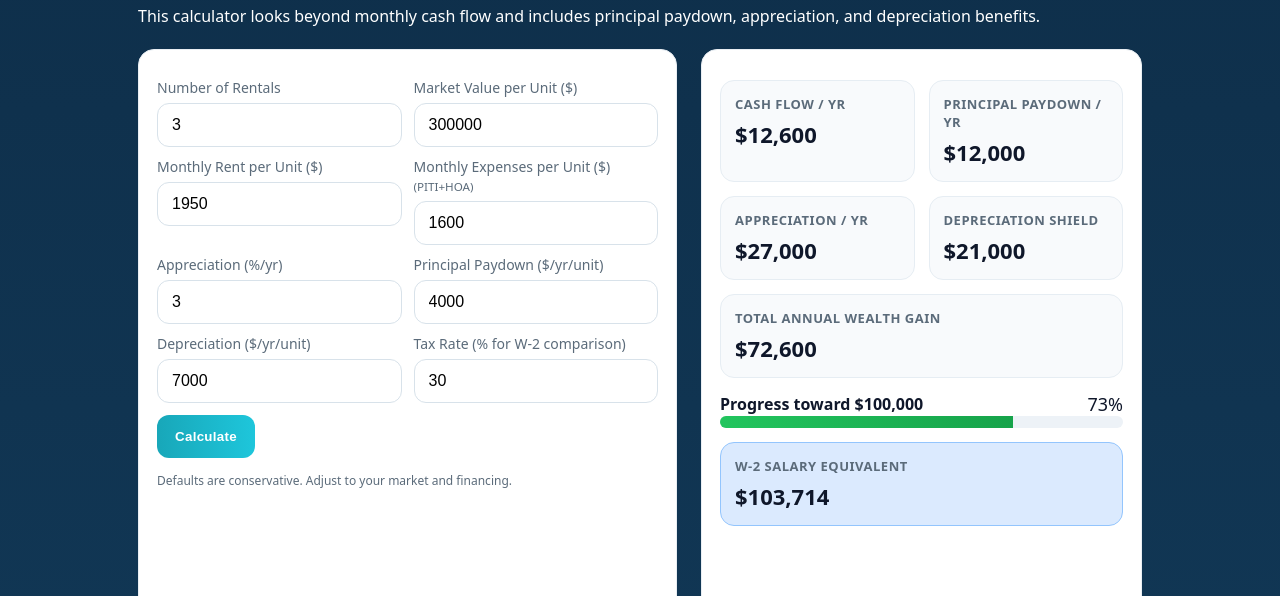
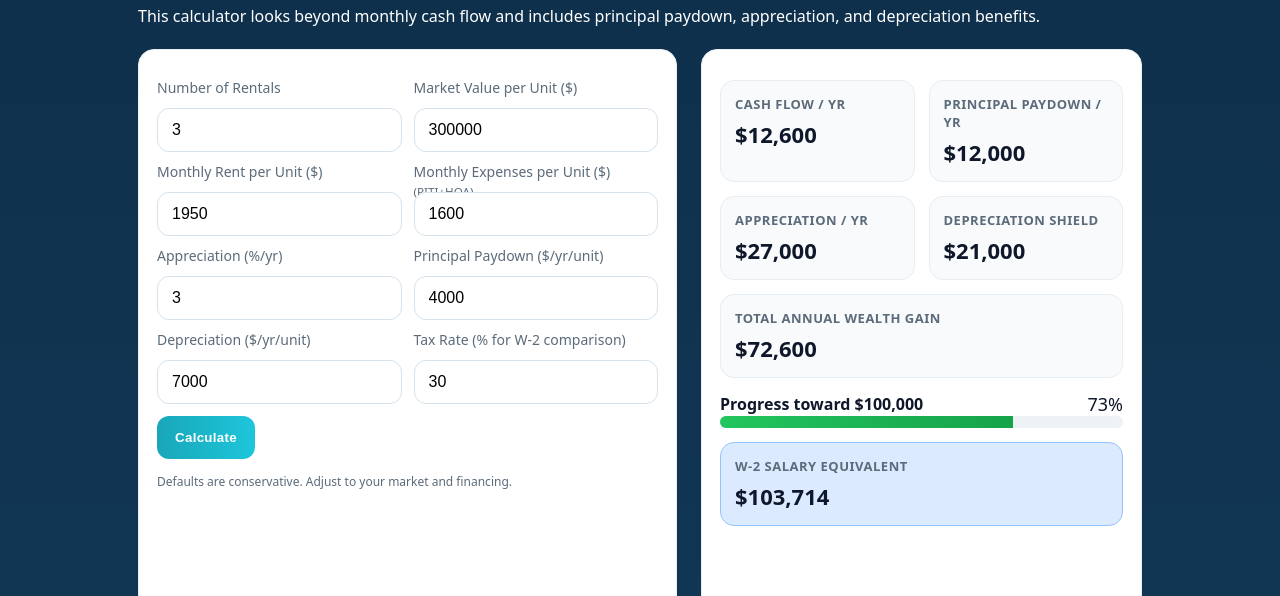
Before and after one commit to SharkeyRE/rental-calculator, a plain HTML site: page index.html in a window 1280 px wide. Shown: the part 188-784 px from the top of the page. Drawn offline with Linux system fonts and the light colour scheme.

Commit message:
Update index.html

```diff
--- a/index.html
+++ b/index.html
@@ -44,7 +44,13 @@
     @media (max-width:900px){.grid{grid-template-columns:1fr}}
 
     .panel{background:var(--card);border:1px solid #e9eef3;border-radius:16px;padding:18px}
-    label{display:block;font-size:14px;color:var(--muted);margin:10px 0 6px}
+    label{
+  display:block;
+  font-size:14px;
+  color:var(--muted);
+  margin:10px 0 6px;
+  height:24px; /* Forces consistent alignment */
+}
     input, select{width:100%;padding:12px 14px;border:1px solid #d8e2ea;border-radius:12px;font-size:16px;outline:none}
     input:focus, select:focus{border-color:var(--primary);box-shadow:0 0 0 4px var(--ring)}
 
```
